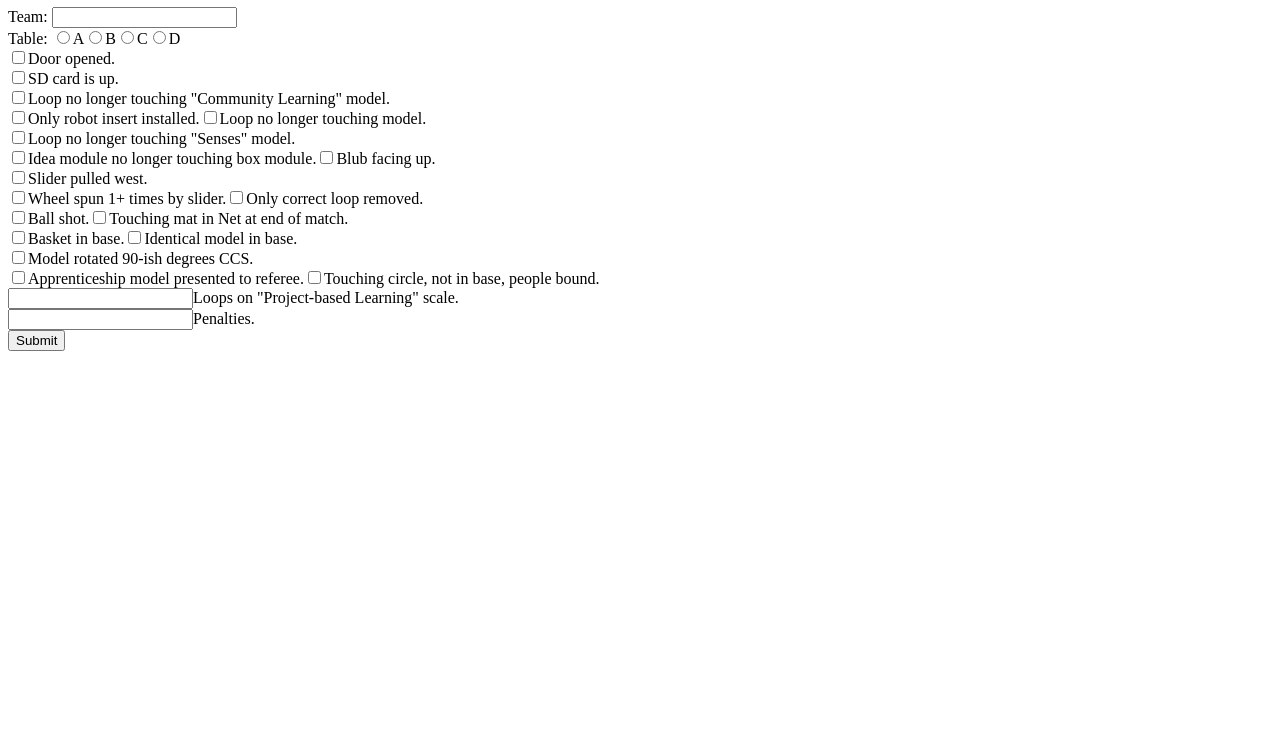
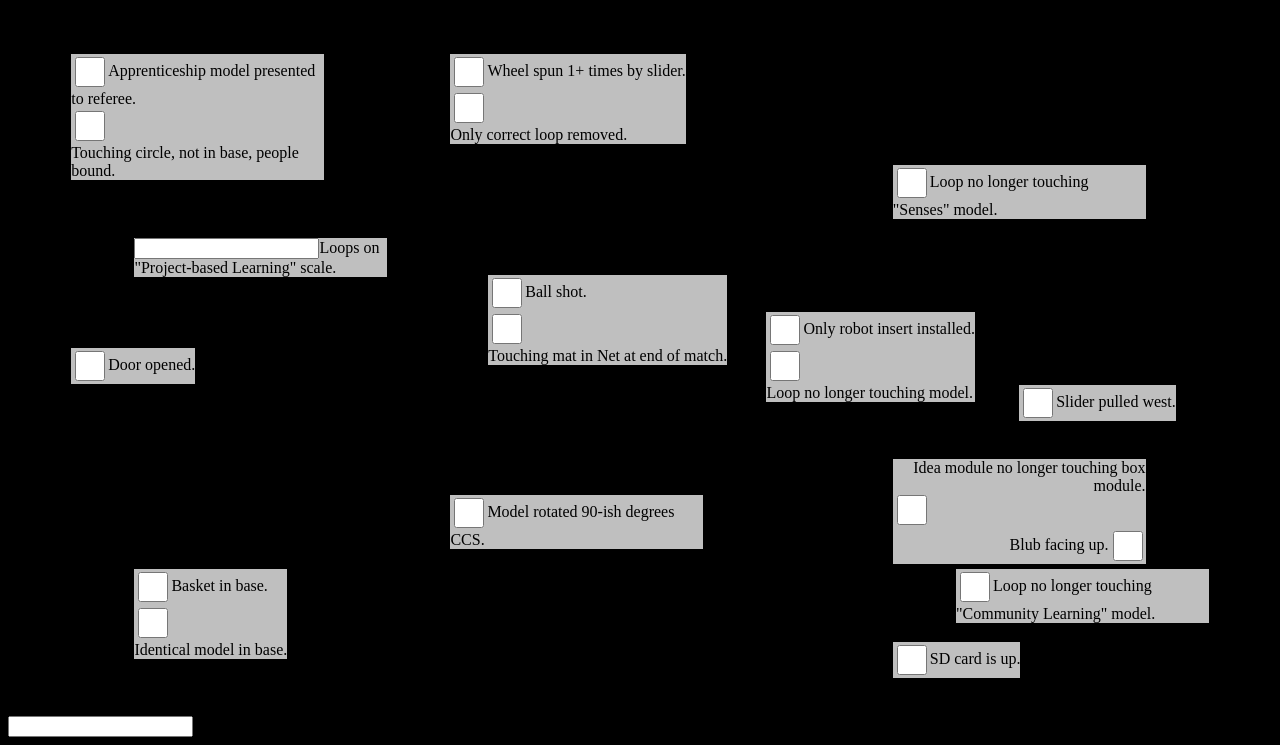
Before and after one commit to team2059/fll-world-class-scoring, a website: page static/scoring.html in a window 1280 px wide. Shown: the part 73-818 px from the top of the page. Drawn offline with nearby package versions, Linux system fonts and the light colour scheme; no server answers.

Commit message:
Graphic User Interface
Data can now be inputted with a nifty graphic user interface which uses
the FLL board as a base.

```diff
--- a/package.json
+++ b/package.json
@@ -1,5 +1,5 @@
 {
-  "name": "csv_server",
+  "name": "FLL WORLD CLASS Scoring Server",
   "version": "0.0.0",
   "description": "",
   "main": "index.js",
--- a/static/scoring.html
+++ b/static/scoring.html
@@ -4,17 +4,99 @@
         <meta charset="UTF-8">
         <title>FLL</title>
         <style>
+            body {
+                background-color: #000;
+            }
+            .heading {
+                color: #FFF;
+            }
+            .fll-mission {
+                background-color: rgba(255,255,255,0.75);
+                position: absolute;
+                max-width: 20%;
+                /*font-size: 0;*/
+            }
+            #board {
+                background: url('/board');
+                background-size: cover;
+                position: relative;
+                width:100%;
+            }
+            input[type="checkbox"] {
+                width: 30px;
+                height: 30px;
+                vertical-align: middle;
+            }
             span {
+                display: inline-block;
+            }
+            .fll-mission input:nth-child(2) {
                 display: block;
+            }
+            .menu-item {
+                min-width: 20%;
+                display: inline-block;
             }
             h1 span {
                 display: inline;
             }
+            #mission-door {
+                top: 50%;
+                left:5%;
+            }
+            #mission-sd {
+                top: 90%;
+                left: 70%;
+            }
+            #mission-community {
+                top: 80%;
+                left: 75%;
+            }
+            #mission-insert {
+                top: 45%;
+                left: 60%;
+            }
+            #mission-senses {
+                top: 25%;
+                left: 70%;
+            }
+            #mission-ideas {
+                top: 65%;
+                right: 10%;
+            }
+            #mission-remote {
+                top: 55%;
+                left: 80%;
+            }
+            #mission-search {
+                top: 10%;
+                left: 35%;
+            }
+            #mission-spertz {
+                top: 40%;
+                left: 38%;
+            }
+            #mission-basket {
+                top: 80%;
+                left: 10%;
+            }
+            #mission-rotate {
+                top: 70%;
+                left: 35%;
+            }
+            #mission-apprenticeship {
+                top: 10%;
+                left: 5%;
+            }
+            #mission-pbl {
+                left: 10%;
+                top: 35%;
+            }
         </style>
         <script src="/socket.io/socket.io.js"></script>
         <script>
-            var run_data = {"door":0,"cloud":0,"community-learning":0,"robotics-insert":0,"robotics-loop":0,"senses":0,"thinking-outide-the-box":0,"bulb":0,"remote-learning":0,"search-slider":0,"search-loop":0,"sports-ball":0,"sports-net":0,"reverse-basket":0,"reverse-model":0,"changing-conditions":0,"apprenticeship-model":0,"apprenticeship-touching":0,"pb-learning":0,"pb-learning":0,"penalty":0};
-            var run_values = {"door":15,"cloud":30,"community-learning":25,"robotics-insert":25,"robotics-loop":30,"senses":40,"thinking-outide-the-box":25,"bulb":15,"remote-learning":40,"search-slider":15,"search-loop":45,"sports-ball":30,"sports-net":30,"reverse-basket":30,"reverse-model":15,"changing-conditions":15,"apprenticeship-model":20,"apprenticeship-touching":15,"pb-learning":10,"penalty":-10}
+            var run_data = {"door":0,"cloud":0,"community-learning":0,"robotics-insert":0,"robotics-loop":0,"senses":0,"thinking-outside-the-box":0,"bulb":0,"remote-learning":0,"search-slider":0,"search-loop":0,"sports-ball":0,"sports-net":0,"reverse-basket":0,"reverse-model":0,"changing-conditions":0,"apprenticeship-model":0,"apprenticeship-touching":0,"pb-learning":0,"pb-learning":0,"penalty":0};
+            var run_values = {"door":15,"cloud":30,"community-learning":25,"robotics-insert":25,"robotics-loop":30,"senses":40,"thinking-outside-the-box":25,"bulb":15,"remote-learning":40,"search-slider":15,"search-loop":45,"sports-ball":30,"sports-net":30,"reverse-basket":30,"reverse-model":15,"changing-conditions":15,"apprenticeship-model":20,"apprenticeship-touching":15,"pb-learning":10,"penalty":-10}
             var socket = io();
             function findTable(){
                 for (x in document.getElementsByName('table')){
@@ -28,11 +110,6 @@
                 for (value in run_values){
                     score += run_data[value] * run_values[value];
                 }
-                /*var put = "team="+document.getElementById("team").value+"&table="+findTable()+"&score="+score;
-                var xmlhttp = new XMLHttpRequest();
-                xmlhttp.open("POST","/update",true);
-                xmlhttp.setRequestHeader("Content-type","application/x-www-form-urlencoded");
-                xmlhttp.send(put);*/
                 var data = {}
                 data["team"] = document.getElementById("team").value;
                 data["table"] = findTable();
@@ -91,32 +168,48 @@
                 sendData["team"] = document.getElementById("team").value;
                 sendData["table"] = findTable();
                 sendData["raw_score"] = newScore();
-                var put = "data="+JSON.stringify(sendData);
-                var xmlhttp = new XMLHttpRequest();
-                xmlhttp.open("PUT","/submit");
-                xmlhttp.setRequestHeader("Content-type","application/x-www-form-urlencoded");
-                xmlhttp.send(put);
+                socket.emit('submit',JSON.stringify(sendData));
             }
         </script>
     </head>
     <body>
-        <h1>Current Score: <span id="score">0</span></h1>
-        <span>Team: <input type="text" id="team"></span>
-        <span>Table: <input type="radio" id="table" value="a" name="table">A<input type="radio" id="table" value="b" name="table">B<input type="radio" id="table" value="c" name="table">C<input type="radio" id="table" value="d" name="table">D</span>
-        <span class="fll-mission"><input type="checkbox" id="door" onchange="update(this)">Door opened.</span>
-        <span class="fll-mission"><input type="checkbox" id="cloud" onchange="update(this)">SD card is up.</span>
-        <span class="fll-mission"><input type="checkbox" id="community-learning" onchange="update(this)">Loop no longer touching "Community Learning" model.</span>
-        <span class="fll-mission"><input type="checkbox" id="robotics-insert" onchange="requireUpdate(this)">Only robot insert installed.<input type="checkbox" id="robotics-loop" onchange="supUpdate(this)">Loop no longer touching model.</span>
-        <span class="fll-mission"><input type="checkbox" id="senses" onchange="update(this)">Loop no longer touching "Senses" model.</span>
-        <span class="fll-mission"><input type="checkbox" id="thinking-outide-the-box" onchange="requireUpdate(this)">Idea module no longer touching box module.<input type="checkbox" id="bulb" onchange="supUpdate(this)">Blub facing up.</span>
-        <span class="fll-mission"><input type="checkbox" id="remote-learning" onchange="update(this)">Slider pulled west.</span>
-        <span class="fll-mission"><input type="checkbox" id="search-slider" onchange="requireUpdate(this)">Wheel spun 1+ times by slider.<input type="checkbox" id="search-loop" onchange="supUpdate(this)">Only correct loop removed.</span>
-        <span class="fll-mission"><input type="checkbox" id="sports-ball" onchange="requireUpdate(this)">Ball shot.<input type="checkbox" id="sports-net" onchange="supUpdate(this)">Touching mat in Net at end of match.</span>
-        <span class="fll-mission"><input type="checkbox" id="reverse-basket" onchange="requireUpdate(this)">Basket in base.<input type="checkbox" id="reverse-model" onchange="supUpdate(this)">Identical model in base.</span>
-        <span class="fll-mission"><input type="checkbox" id="changing-conditions" onchange="update(this)">Model rotated 90-ish degrees CCS.</span>
-        <span class="fll-mission"><input type="checkbox" id="apprenticeship-model" onchange="requireUpdate(this)">Apprenticeship model presented to referee.<input type="checkbox" id="apprenticeship-touching" onchange="supUpdate(this)">Touching circle, not in base, people bound.</span>
-        <span class="fll-mission"><input type="number" id="pb-learning" name="0" onchange="numericUpdate(this)">Loops on "Project-based Learning" scale.</span>
-        <span class="fll-mission"><input type="number" id="penalty" name="0" onchange="numericUpdate(this)">Penalties.</span>
-        <input type="submit" onclick="send()">
+        <div class="heading">
+            <p><div class="menu-item">Current Score: <span id="score">0</span></div>
+            <div class="menu-item"><span>Team: <input type="text" id="team"></span></div>
+            <div class="menu-item"><span>Table: <input type="radio" id="table" value="a" name="table">A<input type="radio" id="table" value="b" name="table">B<input type="radio" id="table" value="c" name="table">C<input type="radio" id="table" value="d" name="table">D</span></div>
+                <div class="menu-item">Penalties.
+                    <span id="mission-touch"><input type="number" id="penalty" name="0" onchange="numericUpdate(this)"></span></div>
+                <input type="submit" onclick="send()">
+                    <button type="reset">Reset</button>
+            </p>
+        </div>
+        <div id="board">
+            <span class="fll-mission" id="mission-door"><input type="checkbox" id="door" onchange="update(this)"><label for="door">Door opened.</label></span>
+            <span class="fll-mission" id="mission-sd"><input type="checkbox" id="cloud" onchange="update(this)">SD card is up.</span>
+            <span class="fll-mission" id="mission-community"><input type="checkbox" id="community-learning" onchange="update(this)">Loop no longer touching "Community Learning" model.</span>
+            <span class="fll-mission" id="mission-insert"><input type="checkbox" id="robotics-insert" onchange="requireUpdate(this)">Only robot insert installed.<input type="checkbox" id="robotics-loop" onchange="supUpdate(this)">Loop no longer touching model.</span>
+            <span class="fll-mission" id="mission-senses"><input type="checkbox" id="senses" onchange="update(this)">Loop no longer touching "Senses" model.</span>
+            <span class="fll-mission" id="mission-ideas" style="text-align:right;"><label for="thinking-outside-the-box" style="float:left;">Idea module no longer touching box module.</label><input type="checkbox" id="thinking-outside-the-box" onchange="requireUpdate(this)"><label for="bulb">Blub facing up.</label><input type="checkbox" id="bulb" onchange="supUpdate(this)"></span>
+            <span class="fll-mission" id="mission-remote"><input type="checkbox" id="remote-learning" onchange="update(this)">Slider pulled west.</span>
+            <span class="fll-mission" id="mission-search"><input type="checkbox" id="search-slider" onchange="requireUpdate(this)">Wheel spun 1+ times by slider.<input type="checkbox" id="search-loop" onchange="supUpdate(this)">Only correct loop removed.</span>
+            <span class="fll-mission" id="mission-spertz"><input type="checkbox" id="sports-ball" onchange="requireUpdate(this)">Ball shot.<input type="checkbox" id="sports-net" onchange="supUpdate(this)">Touching mat in Net at end of match.</span>
+            <span class="fll-mission" id="mission-basket"><input type="checkbox" id="reverse-basket" onchange="requireUpdate(this)">Basket in base.<input type="checkbox" id="reverse-model" onchange="supUpdate(this)">Identical model in base.</span>
+            <span class="fll-mission" id="mission-rotate"><input type="checkbox" id="changing-conditions" onchange="update(this)">Model rotated 90-ish degrees CCS.</span>
+            <span class="fll-mission" id="mission-apprenticeship"><input type="checkbox" id="apprenticeship-model" onchange="requireUpdate(this)">Apprenticeship model presented to referee.<input type="checkbox" id="apprenticeship-touching" onchange="supUpdate(this)">Touching circle, not in base, people bound.</span>
+            <span class="fll-mission" id="mission-pbl"><input type="number" id="pb-learning" name="0" onchange="numericUpdate(this)">Loops on "Project-based Learning" scale.</span>
+        </div>
+        <div id="approve">
+        <input type=text>
+        </div>
+        <script>
+            var board = document.getElementById("board");
+            function resize(){
+                    board.style.height = (board.offsetWidth/1.72)+"px";
+            }
+            window.onresize = function(event) {
+                resize();
+            }
+            resize();
+        </script>
     </body>
 </html>
```
Also changed, not shown: index.js (+11 -4 lines), static/board.jpg (added).
